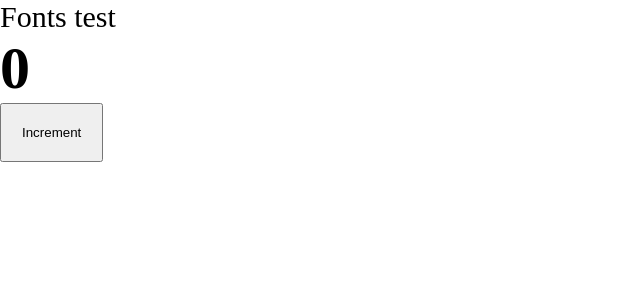
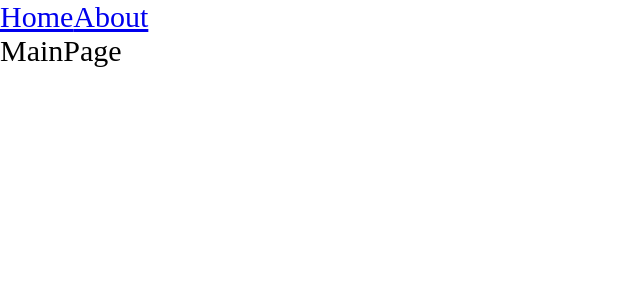
Before and after one commit to avgur89/production-frontend, a React app: page / in a window 1280 px wide. Shown: the top 300 px of the page, without its empty margins (0-640 px from the left). Built offline with nearby package versions, Linux system fonts and the light colour scheme.

Commit message:
Add routing

```diff
--- a/package.json
+++ b/package.json
@@ -23,6 +23,7 @@
     "@types/node": "^17.0.21",
     "@types/react": "^17.0.39",
     "@types/react-dom": "^17.0.11",
+    "@types/react-router-dom": "^5.3.3",
     "@types/webpack": "^5.28.0",
     "@types/webpack-dev-server": "^4.7.2",
     "css-loader": "^6.6.0",
@@ -41,6 +42,7 @@
   },
   "dependencies": {
     "react": "^17.0.2",
-    "react-dom": "^17.0.2"
+    "react-dom": "^17.0.2",
+    "react-router-dom": "^6.2.1"
   }
 }
--- a/public/index.html
+++ b/public/index.html
@@ -1,15 +1,21 @@
 <!DOCTYPE html>
 <html lang="en">
   <head>
-    <meta charset="UTF-8" />
+    <meta charset="utf-8" />
+    <link rel="icon" href="favicon.ico" />
     <meta
       name="viewport"
-      content="width=device-width, user-scalable=no, initial-scale=1.0, maximum-scale=1.0, minimum-scale=1.0"
+      content="minimum-scale=1, initial-scale=1, width=device-width, user-scalable=0"
     />
-    <meta http-equiv="X-UA-Compatible" content="ie=edge" />
-    <title>Document</title>
+    <meta name="theme-color" content="#000000" />
+    <meta
+      name="description"
+      content="Production Frontend for large web applications"
+    />
+    <title>Production Frontend</title>
   </head>
   <body>
+    <noscript>You need to enable JavaScript to run this app.</noscript>
     <div id="root"></div>
   </body>
 </html>
--- a/src/App.tsx
+++ b/src/App.tsx
@@ -1,11 +1,20 @@
-import { Counter } from "./components/Counter";
+import { Suspense } from "react";
+import { Link, Route, Routes } from "react-router-dom";
+import { AboutPageAsync } from "./pages/AboutPage/AboutPage.async";
+import { MainPageAsync } from "./pages/MainPage/MainPage.async";
 import "./index.scss";
 
 export const App = () => {
   return (
     <div className="app">
-      Fonts test
-      <Counter />
+      <Link to={"/"}>Home</Link>
+      <Link to={"/about"}>About</Link>
+      <Suspense fallback={<div>Loading...</div>}>
+        <Routes>
+          <Route path={"/about"} element={<AboutPageAsync />} />
+          <Route path={"/"} element={<MainPageAsync />} />
+        </Routes>
+      </Suspense>
     </div>
   );
 };
--- a/src/index.tsx
+++ b/src/index.tsx
@@ -1,4 +1,10 @@
 import { render } from "react-dom";
+import { BrowserRouter } from "react-router-dom";
 import { App } from "./App";
 
-render(<App />, document.getElementById("root"));
+render(
+  <BrowserRouter>
+    <App />
+  </BrowserRouter>,
+  document.getElementById("root")
+);
--- /dev/null
+++ b/src/pages/AboutPage/AboutPage.async.tsx
@@ -0,0 +1,3 @@
+import { lazy } from "react";
+
+export const AboutPageAsync = lazy(() => import("./AboutPage"));
--- /dev/null
+++ b/src/pages/AboutPage/AboutPage.tsx
@@ -0,0 +1,5 @@
+const AboutPage = () => {
+  return <div>AboutPage</div>;
+};
+
+export default AboutPage;
--- /dev/null
+++ b/src/pages/MainPage/MainPage.async.tsx
@@ -0,0 +1,3 @@
+import { lazy } from "react";
+
+export const MainPageAsync = lazy(() => import("./MainPage"));
--- /dev/null
+++ b/src/pages/MainPage/MainPage.tsx
@@ -0,0 +1,5 @@
+const MainPage = () => {
+  return <div>MainPage</div>;
+};
+
+export default MainPage;
```
Also changed, not shown: 3 other files (tests, documents, lock files or other folders).
